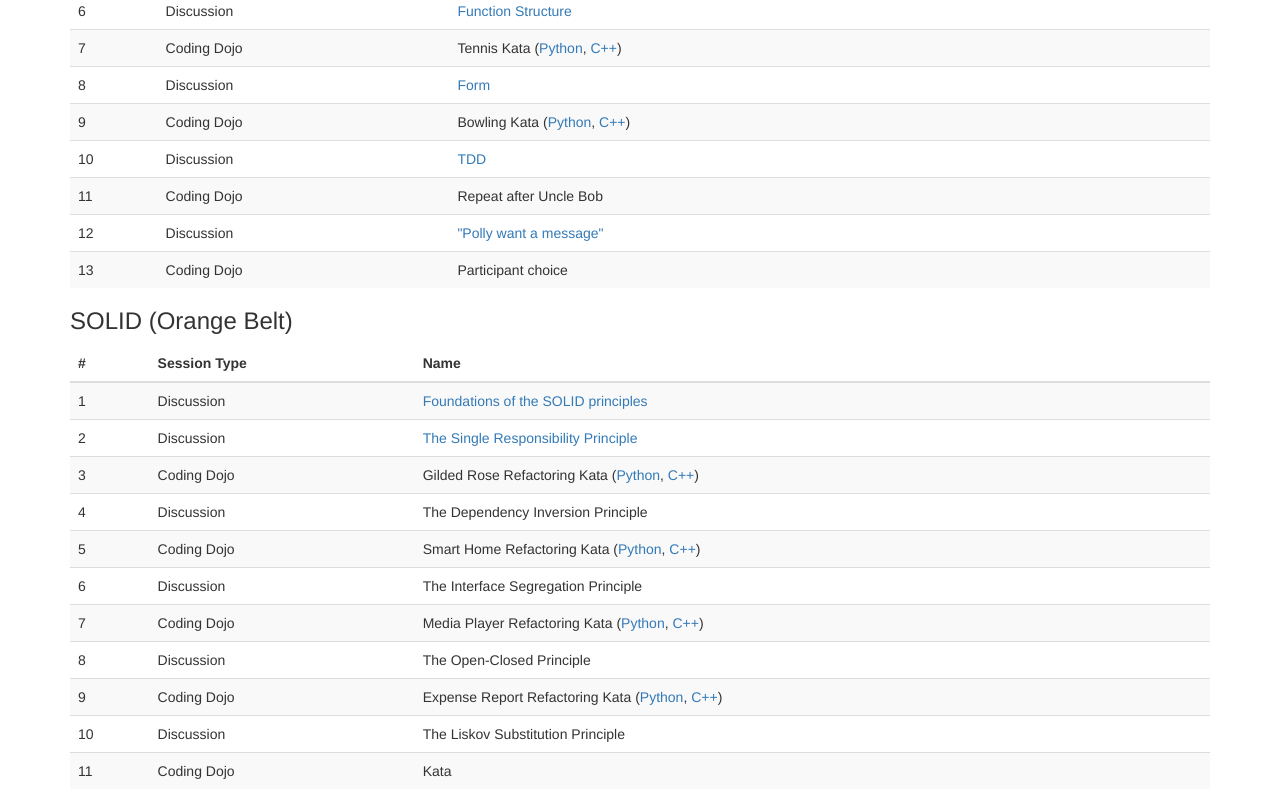
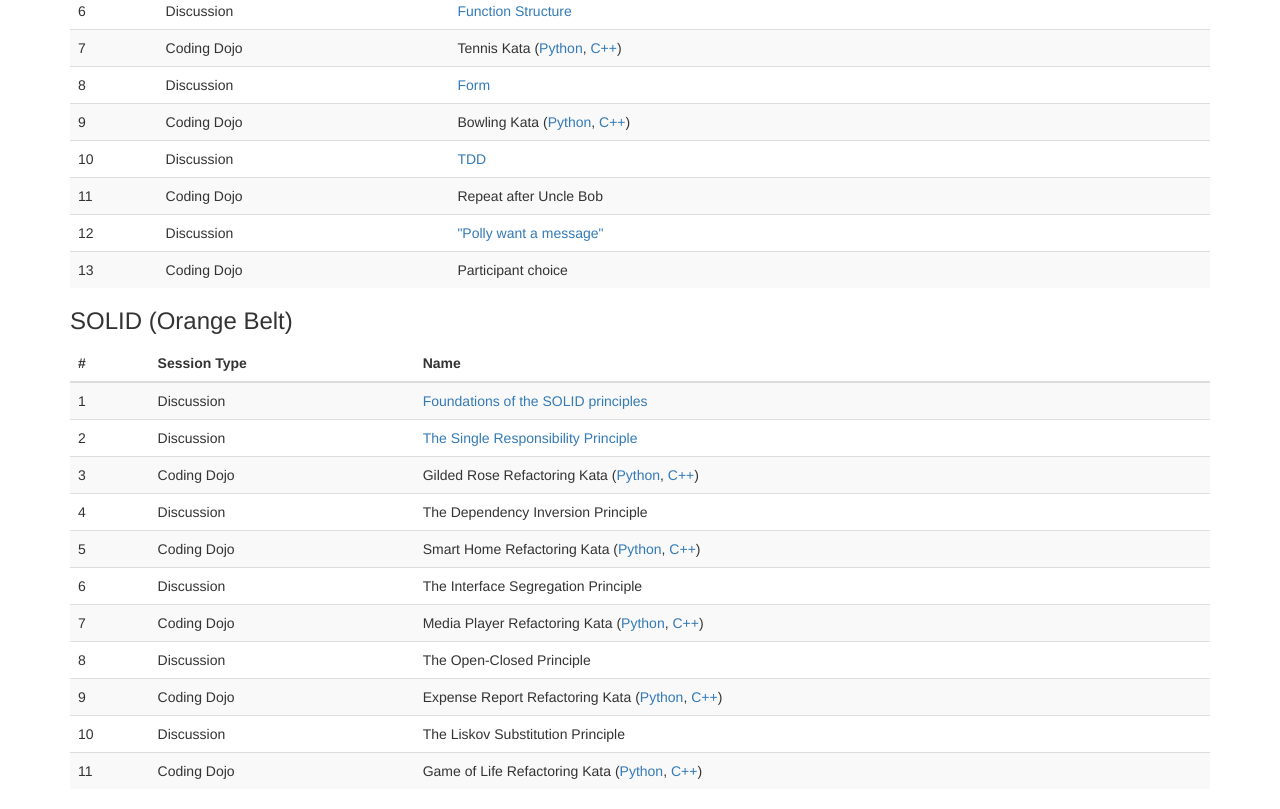
Before and after one commit to Coding-Cuddles/slides, a plain HTML site: page _site/index.html in a window 1280 px wide. Shown: the part 738-1547 px from the top of the page. Drawn offline with nearby package versions, Linux system fonts and the light colour scheme.

```diff
--- a/_site/index.html
+++ b/_site/index.html
@@ -214,7 +214,10 @@
           <tr>
             <td>11</td>
             <td>Coding Dojo</td>
-            <td>Kata</td>
+            <td>Game of Life Refactoring Kata
+              (<a href="https://github.com/Coding-Cuddles/game-of-life-refactoring-python-kata">Python</a>,
+              <a href="https://github.com/Coding-Cuddles/game-of-life-refactoring-cpp-kata">C++</a>)
+            </td>
           </tr>
         </tbody>
       </table>
```
Also changed, not shown: README.md.
